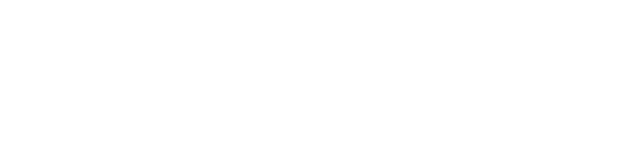
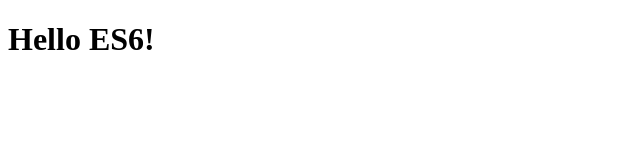
Before and after one commit to Tiff0/ES6, a website built with webpack: page ES6Overview_1/index.html in a window 1280 px wide. Shown: the whole page, without its empty margins (0-640 px from the left). Built offline with nearby package versions, Linux system fonts and the light colour scheme.

Commit message:
ES6 hello

```diff
--- a/ES6Overview_1/index.html
+++ b/ES6Overview_1/index.html
@@ -7,6 +7,7 @@
     <meta name="viewport" content="width=device-width, initial-scale=1">
 </head>
 <body>
+    <h1> Hello ES6! </h1>
     <script src="/dist/bundle.js"></script>
 
 </body>
```
